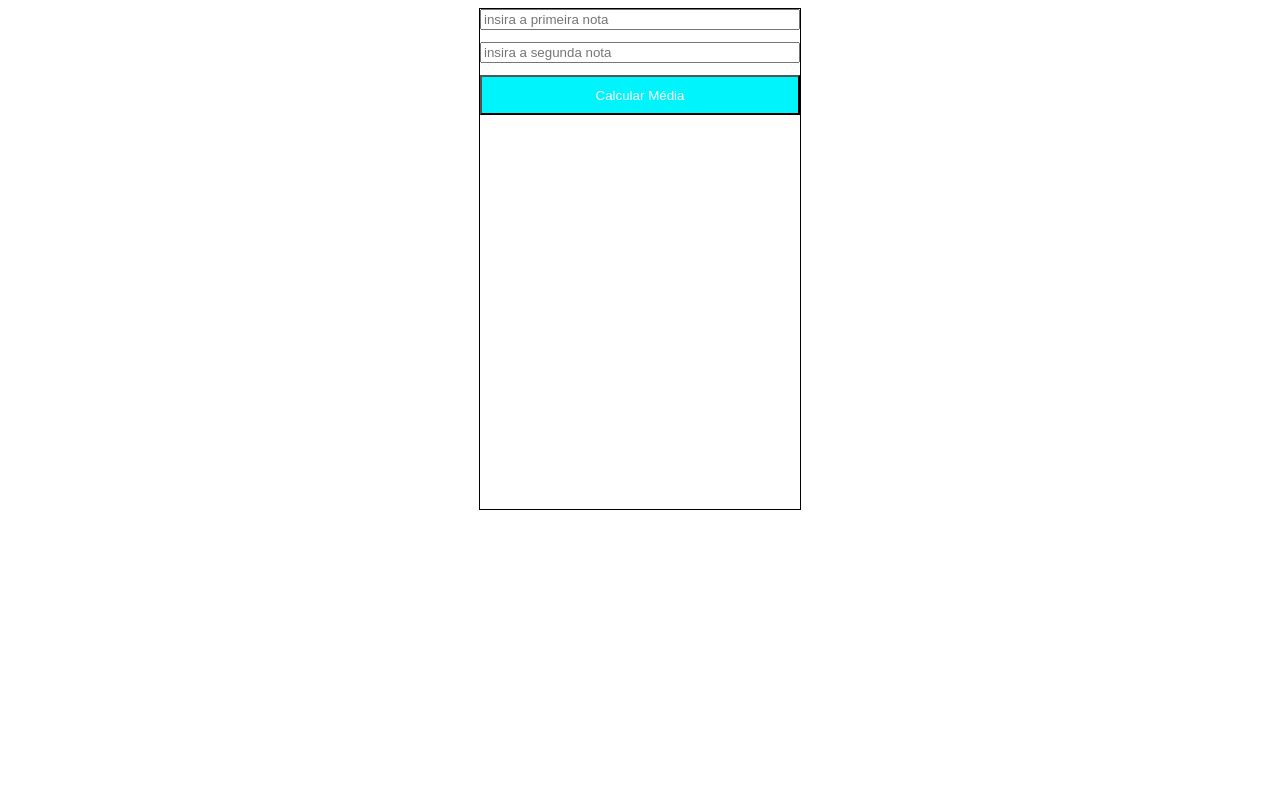
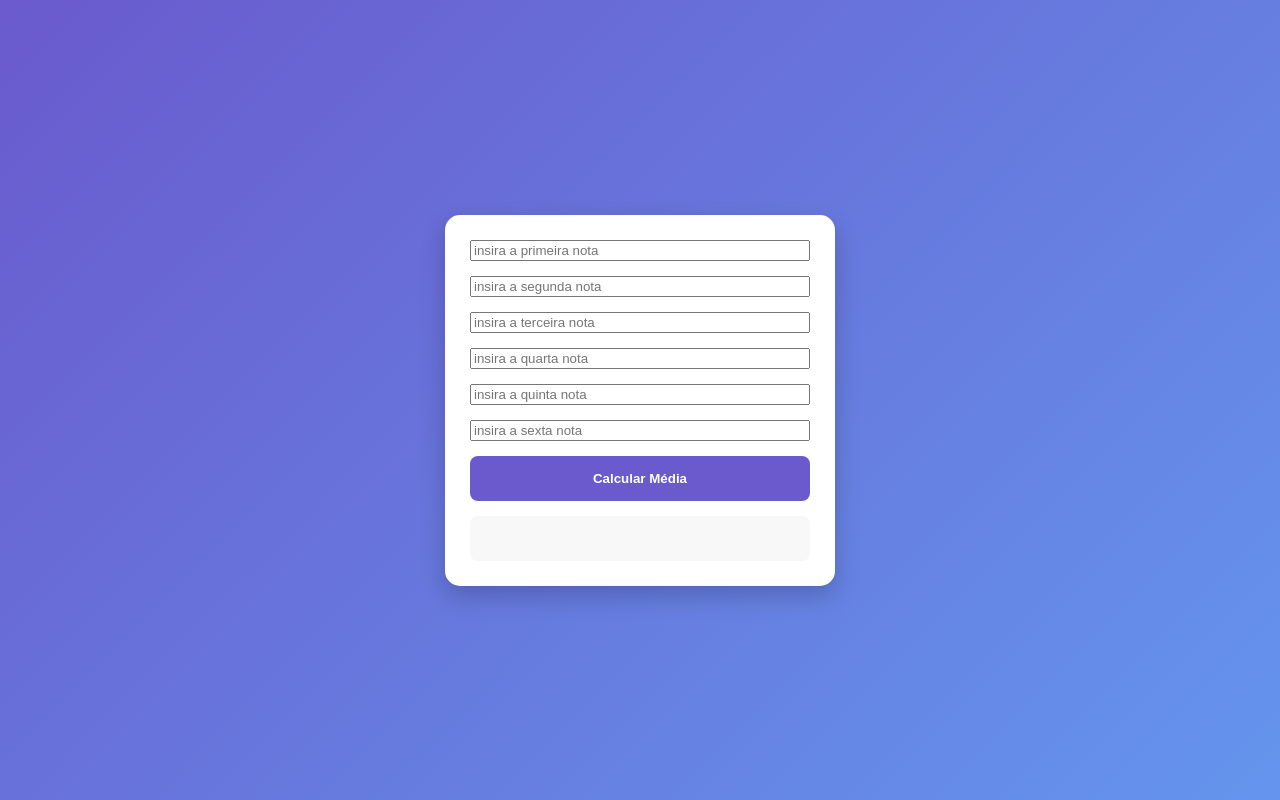
Before and after one commit to AlonsoCalabreso/calculadora-de-media, a plain HTML site: page index.html in a window 1280 px wide. Drawn offline with Linux system fonts and the light colour scheme.

Commit message:
Primeiro commit

```diff
--- a/app.js
+++ b/app.js
@@ -1,15 +1,25 @@
 const numero1 = document.getElementById("nota1")
 const numero2 = document.getElementById("nota2")
+const numero3 = document.getElementById("nota3")
+const numero4 = document.getElementById("nota4")
+const numero5 = document.getElementById("nota5")
+const numero6 = document.getElementById("nota6")
 const button = document.getElementById("button")
 const resultado = document.getElementById("resultado")
 
 function calcularMedia(){
     const nota1 = Number(numero1.value)
     const nota2 = Number(numero2.value)
+    const nota3 = Number(numero3.value)
+    const nota4 = Number(numero4.value)
+    const nota5 = Number(numero5.value)
+    const nota6 = Number(numero6.value)
 
-    const media = (nota1 + nota2)/2
 
-    resultado.innerHTML = `A média é ${media.toFixed(2)}`
+    const media1 = (nota1 + nota2 + nota3 + nota4 + nota5 + nota6)
+    const media2 = (media1/6)
+
+    resultado.innerHTML = `A média é ${media2.toFixed(2)}`
 }
 
 button.addEventListener("click", calcularMedia)
--- a/index.html
+++ b/index.html
@@ -10,6 +10,10 @@
     <div class="container">
         <input type="number" id="nota1" placeholder="insira a primeira nota">
         <input type="number" id="nota2" placeholder="insira a segunda nota">
+        <input type="number" id="nota3" placeholder="insira a terceira nota">
+        <input type="number" id="nota4" placeholder="insira a quarta nota">
+        <input type="number" id="nota5" placeholder="insira a quinta nota">
+        <input type="number" id="nota6" placeholder="insira a sexta nota">
         <input type="button" value="Calcular Média" id="button">
         <div id="resultado"></div>
     </div>
--- a/style.css
+++ b/style.css
@@ -1,19 +1,58 @@
-.container{
-    display:flex;
-    border: 1px solid #000;
-    width: 320px;
-    flex-direction: column;
-    margin: auto;
-    height: 500px;
-    gap: 12px;
+body {
+    margin: 0;
+    height: 100vh;
+    display: flex;
+    justify-content: center;
+    align-items: center;
+    background: linear-gradient(135deg, #6A5ACD, #6495ED);
+    font-family: Arial, Helvetica, sans-serif;
 }
 
-.caixa{
-    height: 40px;
+.container {
+    background-color: #ffffff;
+    width: 340px;
+    padding: 25px;
+    border-radius: 15px;
+    display: flex;
+    flex-direction: column;
+    gap: 15px;
+    box-shadow: 0 10px 25px rgba(0,0,0,0.2);
 }
 
-#button{
-    height: 40px;
-    background-color: #00F4FC;
-    color: #fff;
+
+
+.box {
+    height: 45px;
+    border: none;
+    outline: none;
+    border-radius: 8px;
+    padding-left: 12px;
+    background-color: #f2f2f2;
+    font-size: 15px;
 }
+
+
+
+#button {
+    height: 45px;
+    border: none;
+    border-radius: 8px;
+    background-color: #6A5ACD;
+    color: white;
+    font-weight: bold;
+    cursor: pointer;
+    transition: 0.3s;
+}
+
+
+
+#resultado {
+    background-color: #f8f8f8;
+    height: 45px;
+    border-radius: 8px;
+    display: flex;
+    align-items: center;
+    justify-content: center;
+    font-weight: bold;
+    color: #333;
+}
```
